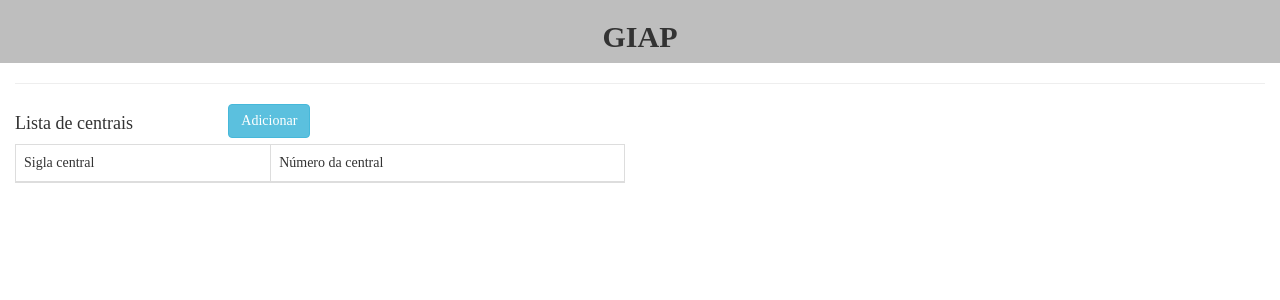
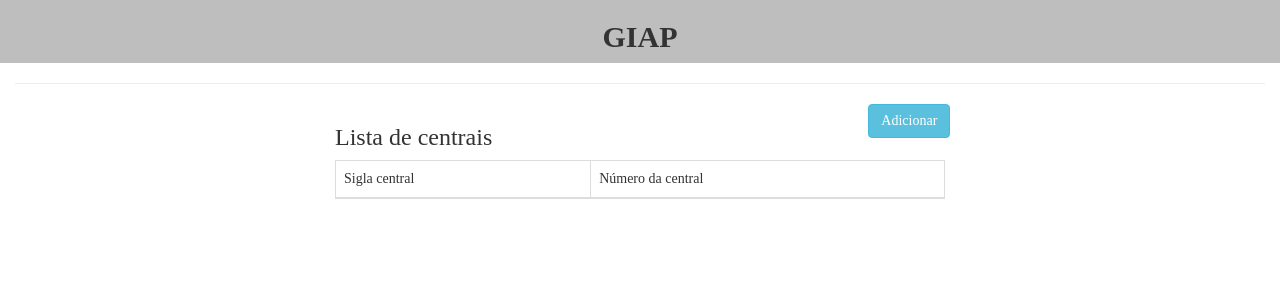
Before and after one commit to dalraf/iap, a Django app: page /giap/listarcentral/ in a window 1280 px wide. Shown: the top 300 px of the page. Run offline with Django 3.2, Linux system fonts and the light colour scheme; data that the repository does not hold is empty; some libraries are stand-ins or nearby versions; some web fonts are replaced.

Commit message:
Correcao

```diff
--- a/giap/templates/listarcentral.html
+++ b/giap/templates/listarcentral.html
@@ -1,13 +1,19 @@
 {% extends 'base.html' %} {% block content %}
 <div class="row">
+    <div class="col-md-3">
+    </div>
     <div class="col-md-2">
-        <h4>Lista de centrais</h4>
+        <h3>Lista de centrais</h3>
+    </div>
+    <div class="col-md-3">
     </div>
     <div class="col-md-2">
         <a class="btn btn-info" role="button" href="{% url 'editaddcentral' id='new' %}">Adicionar</a>
     </div>
 </div>
 <div class="row">
+    <div class="col-md-3">
+    </div>
     <div class="col-md-6">
         <table class="table table-bordered table-striped">
             <thead>
--- a/giap/urls.py
+++ b/giap/urls.py
@@ -6,5 +6,5 @@ urlpatterns = [
     url(r'^$', views.default, name='default'),
     url(r'^listarcentral/$', views.listarcentral, name='listarcentral'),
     url(r'^editaddcentral/(?P<id>[0-9]+|new)/$', views.editaddcentral, name='editaddcentral'),
-    url(r'^deletarcentral/(?P<id>[0-9]+)/$', views.deletarcentral, name='deletarcentral'),
+    url(r'^deletarcentral/(?P<id>[0-9]+|new)/$', views.deletarcentral, name='deletarcentral'),
 ]
```
